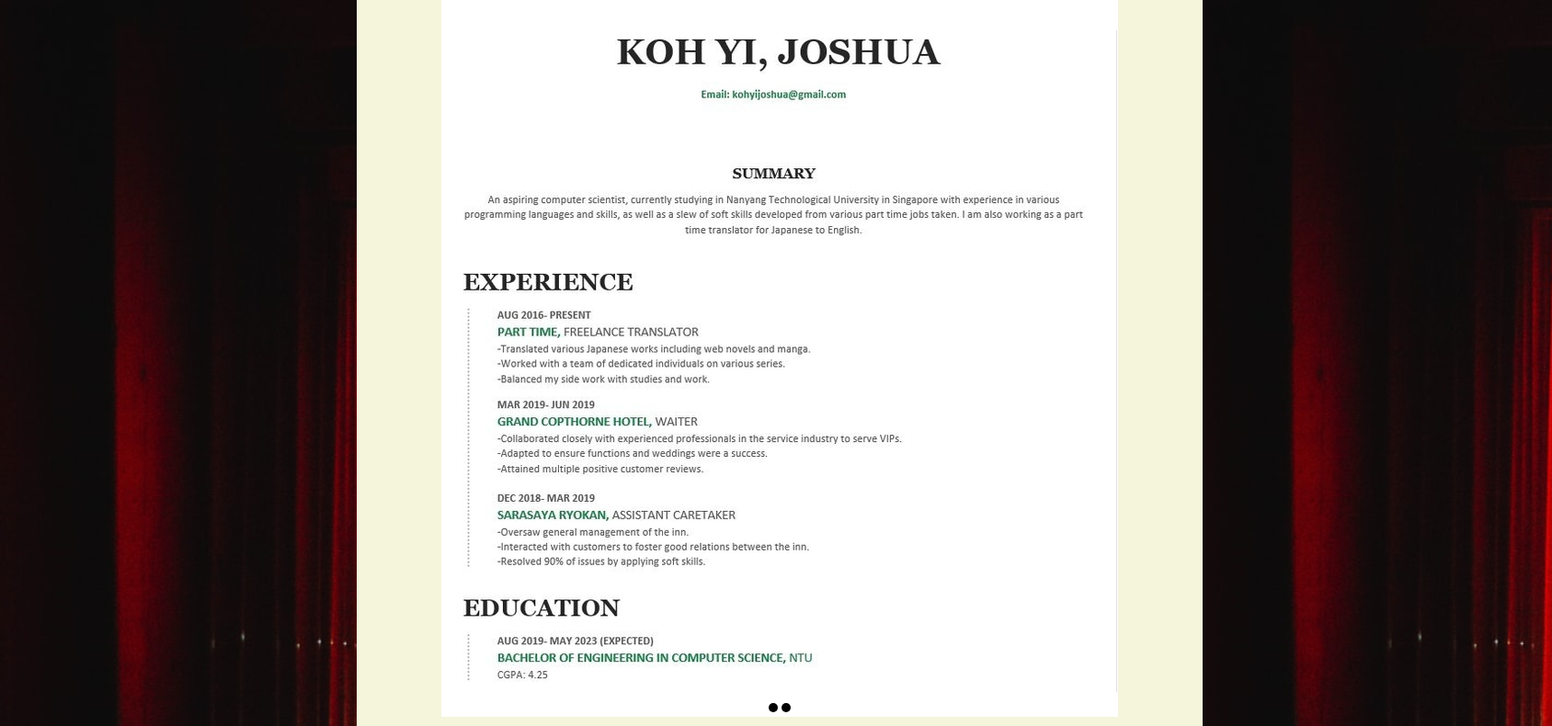
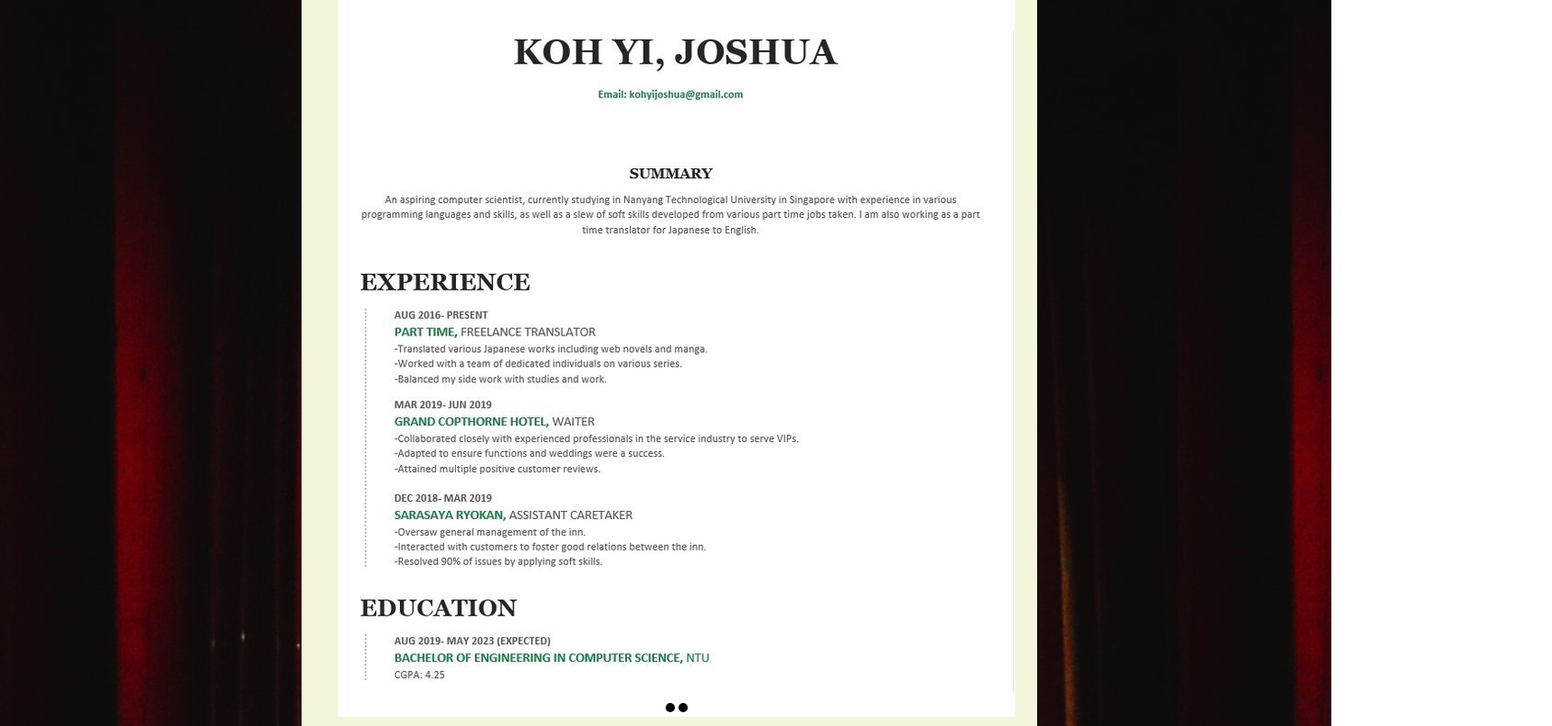
Before and after one commit to KohYiJoshua/KohYiJoshua.github.io, a plain HTML site: page resume.html in a window 1280 px wide. Shown: the part 266-1056 px from the top of the page at 92% size, 1688 px wide, since content can reach past the window. Drawn offline with Linux system fonts and the light colour scheme.

Commit message:
Add files via upload

```diff
--- a/css/master.css
+++ b/css/master.css
@@ -1,5 +1,5 @@
 #wrapper {
-      width: 1680px;
+      width: 1440px;
       margin:0 auto;
 }
 
```
